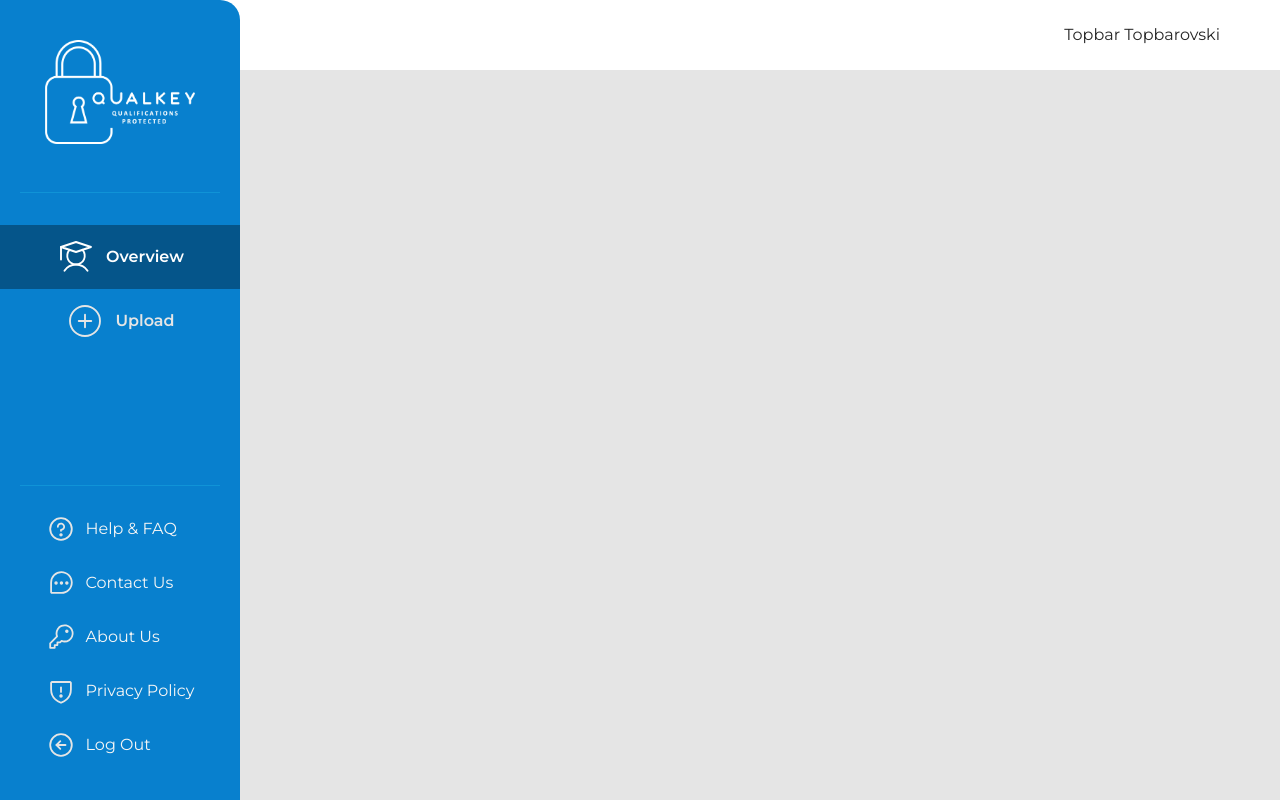
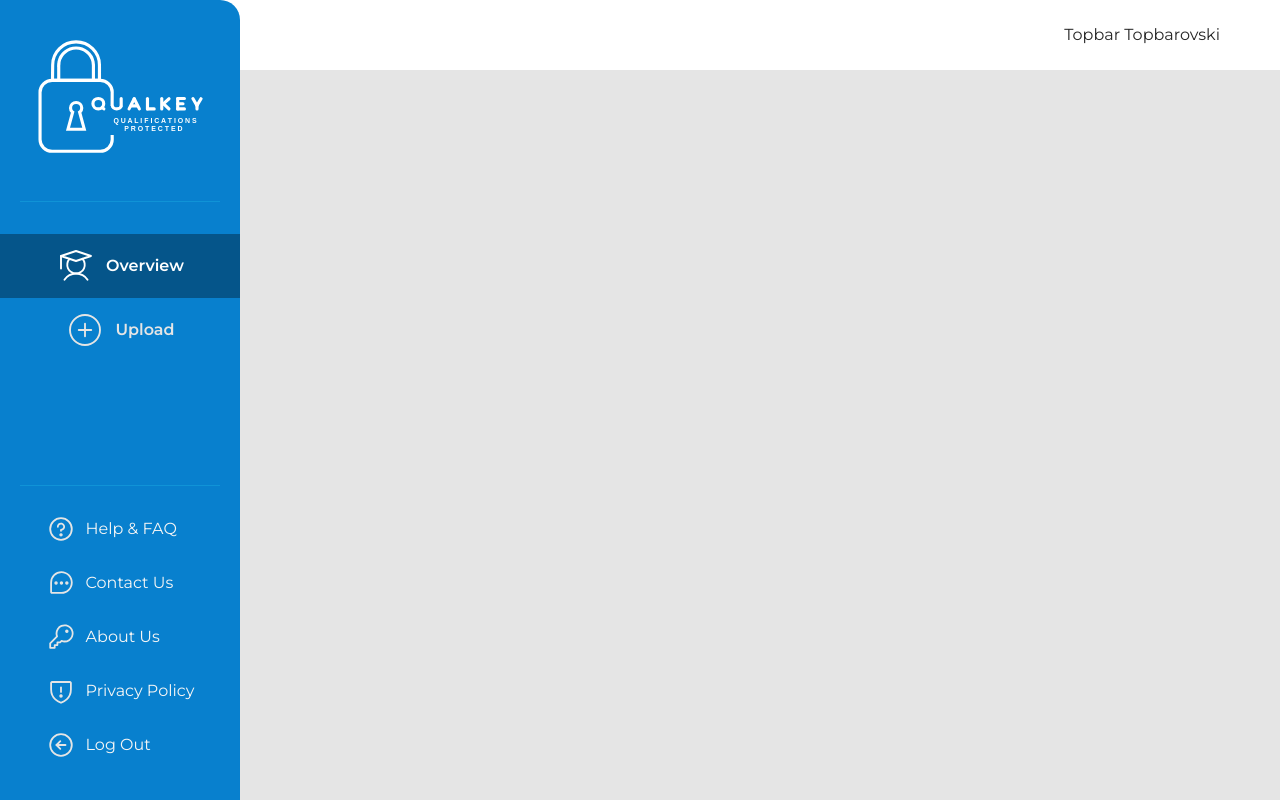
Before and after one commit to dcjwu/qualkey, a Next.js app in the folder qk-front/: page /dashboard in a window 1280 px wide. Built offline with nearby package versions, Linux system fonts and the light colour scheme; no server answers.

Commit message:
Chore | Change logos to .svg

```diff
--- a/qk-front/components/UI/Sidebar/InstitutionSidebar/InstitutionSidebar.jsx
+++ b/qk-front/components/UI/Sidebar/InstitutionSidebar/InstitutionSidebar.jsx
@@ -1,8 +1,8 @@
 import Image from "next/image"
 import { useRecoilState } from "recoil"
 
-import logo from "../../../../assets/images/qk-logo-xl.png"
-import { uploadModalState } from "../../../../atoms/uploadModal.atoms/uploadModalState"
+import logo from "../../../../assets/images/qk-logo-text.svg"
+import { uploadModalState } from "../../../../atoms"
 import Text from "../../Text/Text"
 import styles from "./InstitutionSidebar.module.scss"
 
--- a/qk-front/components/UI/Sidebar/InstitutionSidebar/InstitutionSidebar.module.scss
+++ b/qk-front/components/UI/Sidebar/InstitutionSidebar/InstitutionSidebar.module.scss
@@ -26,10 +26,10 @@
 }
 
 .imageWrapper {
-  height: 104px;
+  height: 113px;
   margin-bottom: 4rem;
   position: relative;
-  width: 150px;
+  width: 165px;
 }
 
 .hr {
--- a/qk-front/pages/index.js
+++ b/qk-front/pages/index.js
@@ -5,7 +5,7 @@ import Image from "next/image"
 import { useRouter } from "next/router"
 import { useRecoilState } from "recoil"
 
-import logo from "../assets/images/qk-logo-xl.png"
+import logo from "../assets/images/qk-logo-text.svg"
 import { formValidationErrorsState, initialLoginFormState, loadingState, loginFormState } from "../atoms"
 import AuthForms from "../components/AuthForms/AuthForms"
 import Heading from "../components/UI/Heading/Heading"
```
Also changed, not shown: qk-front/assets/images/qk-logo-text.svg (added), qk-front/assets/images/qk-logo-xl.png (deleted).
